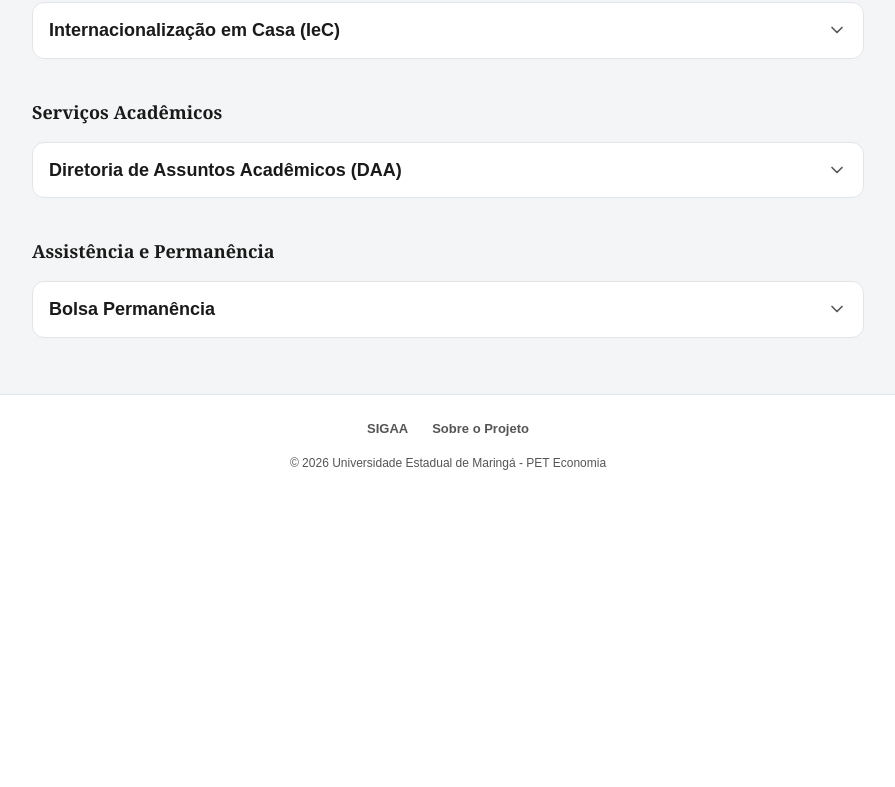
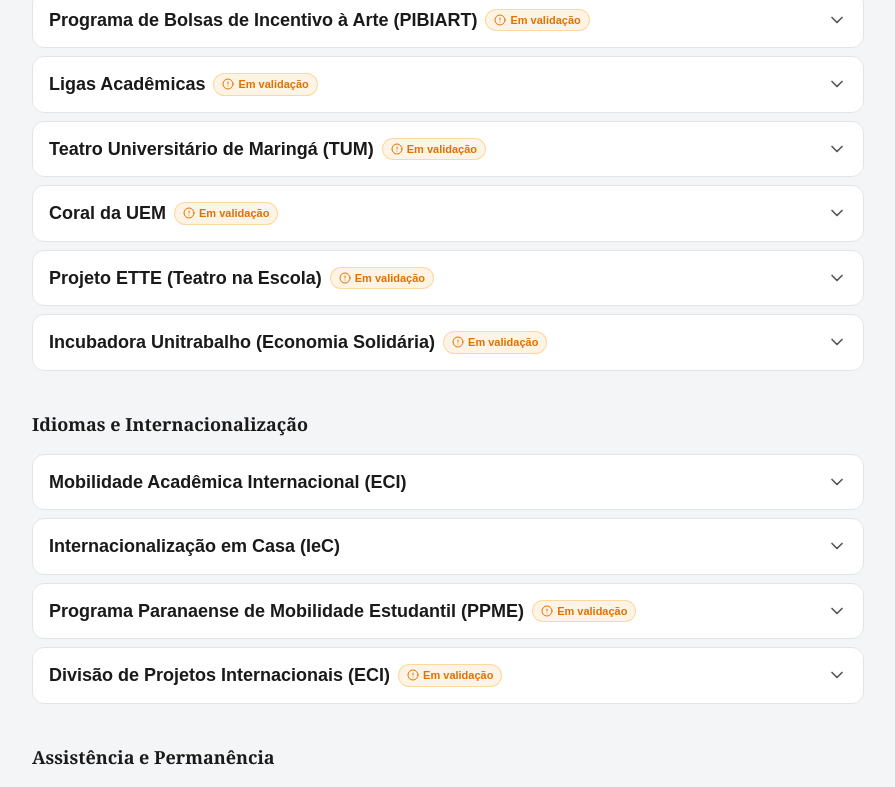
Before and after one commit to paulo-schnaufer/portal-uem, a React (Vite) app: page /explorar in a window 1280 px wide. Shown: the part 1200-1987 px from the top of the page, without its empty margins (192-1087 px from the left). Before the commit the page ends 1696 px from the top, so only its background shows below. Built offline with nearby package versions, Linux system fonts and the light colour scheme.

Commit message:
Adiciona ultimos facilidades e oportunidades

```diff
--- a/src/components/OportunidadeListItem.jsx
+++ b/src/components/OportunidadeListItem.jsx
@@ -1,6 +1,6 @@
 import React, { useState } from 'react';
-import { ChevronDown, ChevronUp } from 'lucide-react';
-import { Link } from 'react-router-dom'; // Novo Import
+import { ChevronDown, ChevronUp, AlertCircle } from 'lucide-react'; // Adicionado AlertCircle
+import { Link } from 'react-router-dom';
 
 export default function OportunidadeListItem({ oportunidade, origem }) {
   const [expandido, setExpandido] = useState(false);
@@ -10,20 +10,32 @@
 
   return (
     <div className="surface-interactive bg-surface mb-2 rounded-xl dark:hover:bg-surface-hover dark:hover:border-uem-verde/40">
-      {/* Cabeçalho da Lista (Inalterado) */}
+      {/* Cabeçalho da Lista */}
       <button
         onClick={() => setExpandido(!expandido)}
         className="w-full text-left p-4 flex flex-col gap-2 outline-none focus-visible:ring-2 focus-visible:ring-uem-verde focus-visible:ring-offset-2 focus-visible:ring-offset-bg"
         aria-expanded={expandido}
       >
         <div className="flex justify-between items-center w-full gap-4">
-          <h3 className="text-[18px] font-bold text-text font-sans leading-tight">
-            {oportunidade.titulo}
-          </h3>
+          <div className="flex items-center gap-2 flex-wrap">
+            <h3 className="text-[18px] font-bold text-text font-sans leading-tight">
+              {oportunidade.titulo}
+            </h3>
+
+            {/* SELO DE NÃO VALIDADO / PENDENTE */}
+            {oportunidade.validado === false && (
+              <span className="inline-flex items-center gap-1 text-[11px] font-semibold bg-amber-500/10 text-amber-600 border border-amber-500/30 px-2 py-0.5 rounded-full">
+                <AlertCircle size={12} />
+                Em validação
+              </span>
+            )}
+          </div>
+
           <span className="text-text-muted shrink-0">
             {expandido ? <ChevronUp size={20} /> : <ChevronDown size={20} />}
           </span>
         </div>
+
         {(oportunidade.valor || oportunidade.prazo) && (
           <div className="flex flex-wrap items-center gap-3 text-[12px] font-bold text-text-muted font-sans">
             {oportunidade.valor && (
@@ -40,16 +52,22 @@
         )}
       </button>
 
-      {/* Corpo Expandido com Novos Botões */}
+      {/* Corpo Expandido */}
       {expandido && (
         <div className="p-4 pt-0">
           <div className="pt-3 border-t border-border">
+            {/* AVISO INFORMATIVO SE NÃO VALIDADO */}
+            {oportunidade.validado === false && (
+              <div className="mb-3 p-2.5 rounded bg-amber-500/10 border border-amber-500/20 text-amber-700 dark:text-amber-400 text-[13px]">
+                ⚠️ <strong>Nota:</strong> Esta informação ainda está em processo de validação oficial com o setor responsável.
+              </div>
+            )}
+
             <p className="text-[15px] font-normal text-text-muted font-sans leading-relaxed mb-4">
               {oportunidade.descricao}
             </p>
 
             <div className="flex flex-wrap items-center gap-3">
-              {/* Botão Secundário: Redireciona internamente para a página de detalhes */}
               <Link
                 to={`/servico/${oportunidade.id}`}
                 className="inline-block bg-bg hover:bg-surface-hover text-text text-[15px] font-bold py-2 px-6 transition-colors font-sans text-center border border-border outline-none focus-visible:ring-2 focus-visible:ring-uem-verde focus-visible:ring-offset-2 focus-visible:ring-offset-bg"
@@ -57,7 +75,6 @@
                 Saber mais
               </Link>
 
-              {/* Botão Principal: Apenas renderizado se o link externo existir */}
               {oportunidade.link && (
                 <a
                   href={oportunidade.link}
--- a/src/data/facilidades.js
+++ b/src/data/facilidades.js
@@ -1,12 +1,14 @@
 export const facilidadesData = [
+  // --- VALIDADOS ---
   {
     id: "restaurante-universitario",
     titulo: "Restaurante Universitário (RU)",
     categoria: "Serviços Acadêmicos",
-    descricao: "Confira o cardápio semanal, valores e regras de acesso ao refeitório central da UEM.",
+    descricao: "Preparo de refeições balanceadas (café da manhã a R$ 2,00, almoço e jantar a R$ 3,90, além de isenção para estudantes de baixa renda cadastrados).",
     link: "http://www.ru.uem.br",
-    tags: ["alimentação", "cardápio", "almoço", "jantar"],
-    destaque: true
+    tags: ["alimentação", "cardápio", "almoço", "jantar", "ru"],
+    destaque: true,
+    validado: true
   },
   {
     id: "biblioteca-central",
@@ -14,8 +16,9 @@
     categoria: "Serviços Acadêmicos",
     descricao: "Acesse o catálogo online, renove seus empréstimos e consulte horários de funcionamento.",
     link: "http://www.bce.uem.br",
-    tags: ["livros", "estudo", "empréstimo", "acervo"],
-    destaque: true
+    tags: ["livros", "estudo", "empréstimo", "acervo", "bce"],
+    destaque: true,
+    validado: true
   },
   {
     id: "diretoria-assuntos-comunitarios",
@@ -23,70 +26,130 @@
     categoria: "Assistência e Permanência",
     descricao: "Informações sobre auxílios, moradia estudantil, apoio psicológico e assistência social.",
     link: "http://www.dca.uem.br",
-    tags: ["bolsas", "auxílio", "psicologia", "moradia"],
-    destaque: false
+    tags: ["bolsas", "auxílio", "psicologia", "moradia", "dca"],
+    destaque: false,
+    validado: true
+  },
+  {
+    id: "diretoria-assuntos-academicos",
+    titulo: "Diretoria de Assuntos Acadêmicos (DAA)",
+    categoria: "Serviços Acadêmicos",
+    descricao: "Setor administrativo do aluno na UEM. Gestão de matrícula, solicitação de histórico escolar e emissão de certificados.",
+    link: "http://www.daa.uem.br",
+    tags: ["matrícula", "histórico escolar", "certificados", "documentos", "daa"],
+    destaque: false,
+    validado: true
+  },
+  {
+    id: "propae",
+    titulo: "Programa de Apoio aos Estudantes com Necessidades Especiais (PROPAE)",
+    categoria: "Assistência e Permanência",
+    descricao: "Promove a inclusão, oferece materiais adaptados, acompanhamento e redução de barreiras de acessibilidade.",
+    link: "http://www.propae.uem.br",
+    tags: ["acessibilidade", "inclusão", "deficiência", "apoio", "propae"],
+    destaque: false,
+    validado: true
   },
   {
     id: "instituto-de-linguas",
     titulo: "Instituto de Línguas (ILG)",
     categoria: "Idiomas e Internacionalização",
-    descricao: "Oferece cursos de idiomas, disponibilizando aulas de inglês, espanhol e francês, com foco na formação no idioma. Os cursos são oferecidos mediante pagamento de matrícula e mensalidades, que variam de R$105,70 a R$235,00.",
+    descricao: "Cursos de idiomas (inglês, espanhol e francês) abertos à comunidade acadêmica e externa com mensalidades acessíveis.",
     link: "http://www.ilg.uem.br",
-    tags: ["inglês", "espanhol", "francês", "idiomas", "cursos"],
-    destaque: false
-  },
-  {
-    id: "propae",
-    titulo: "Programa de Apoio aos Estudantes com Necessidades Especiais (PROPAE)",
-    categoria: "Assistência e Permanência",
-    descricao: "Programa da UEM que oferece apoio a estudantes com deficiência e/ou necessidades educacionais especiais. Promove a inclusão, oferece materiais adaptados, acompanhamento e atua na redução de barreiras de acessibilidade.",
-    link: "http://www.propae.uem.br",
-    tags: ["acessibilidade", "inclusão", "deficiência", "apoio", "necessidades especiais"],
-    destaque: false
+    tags: ["inglês", "espanhol", "francês", "idiomas", "cursos", "ilg"],
+    destaque: false,
+    validado: true
   },
   {
     id: "instituto-de-estudos-japoneses",
     titulo: "Instituto de Estudos Japoneses (IEJ)",
     categoria: "Idiomas e Internacionalização",
-    descricao: "Promove a integração universidade-sociedade através de atividades relacionadas à Língua e Cultura Japonesa, trabalhando para difundir a cultura japonesa.",
+    descricao: "Promove a integração universidade-sociedade através de atividades relacionadas à Língua e Cultura Japonesa.",
     link: "http://www.iej.uem.br",
-    tags: ["japonês", "cultura", "idiomas", "língua japonesa"],
-    destaque: false
-  },
-  {
-    id: "diretoria-assuntos-academicos",
-    titulo: "Diretoria de Assuntos Acadêmicos (DAA)",
-    categoria: "Serviços Acadêmicos",
-    descricao: "Setor administrativo da vida do aluno na UEM. Na DAA, o estudante resolve questões de matrícula, solicita histórico escolar, emite certificados e acompanha toda a sua trajetória documental.",
-    link: "http://www.daa.uem.br",
-    tags: ["matrícula", "histórico escolar", "certificados", "documentos", "graduação"],
-    destaque: false
+    tags: ["japonês", "cultura", "idiomas", "iej"],
+    destaque: false,
+    validado: true
   },
   {
     id: "auxilio-alimentacao",
     titulo: "Auxílio Alimentação",
     categoria: "Assistência e Permanência",
-    descricao: "Concedido aos alunos em situação de vulnerabilidade socioeconômica, com a finalidade de oferecer condições para o atendimento de suas necessidades de alimentação básica e contribuir para a sua permanência na instituição.",
+    descricao: "Concedido a alunos em vulnerabilidade socioeconômica para isenção ou subsídio de refeições no RU.",
     link: "http://www.dca.uem.br",
-    tags: ["alimentação", "auxílio", "vulnerabilidade", "permanência", "assistência"],
-    destaque: false
+    tags: ["alimentação", "auxílio", "vulnerabilidade", "permanência"],
+    destaque: false,
+    validado: true
   },
   {
     id: "central-de-estagio",
     titulo: "Central de Estágio",
     categoria: "Carreira e Extensão",
-    descricao: "Através da Central de Estágio do governo do Paraná, oferece estágio remunerado não obrigatório no campus da UEM. As vagas são abertas para alunos de graduação de todas as instituições de ensino.",
+    descricao: "Intermediação de estágio remunerado não obrigatório no campus por meio do convênio com o Governo do PR.",
     link: "http://www.estagio.uem.br",
-    tags: ["estágio", "remunerado", "vagas", "governo pr", "oportunidade"],
-    destaque: false
+    tags: ["estágio", "remunerado", "vagas", "governo pr"],
+    destaque: false,
+    validado: true
   },
   {
     id: "servico-social-e-psicologico",
     titulo: "Serviço Social e Psicológico (ACOLHE UEM)",
     categoria: "Assistência e Permanência",
-    descricao: "Desenvolve ações para atender demandas psicossociais e socioeconômicas, contribuindo para a permanência do aluno. Inclui o projeto ACOLHE UEM, que orienta estudantes sobre serviços e direitos por meio de rodas de conversa.",
+    descricao: "Ações para atender demandas psicossociais e orientação sobre serviços por meio do projeto ACOLHE UEM.",
     link: "http://www.dca.uem.br",
-    tags: ["psicologia", "serviço social", "acolhe uem", "saúde mental", "apoio"],
-    destaque: false
+    tags: ["psicologia", "serviço social", "acolhe uem", "saúde mental"],
+    destaque: false,
+    validado: true
+  },
+
+  // --- PENDENTES ---
+  {
+    id: "central-de-empregabilidade",
+    titulo: "Central de Empregabilidade",
+    categoria: "Carreira e Extensão",
+    descricao: "Espaço criado para aproximar alunos e egressos do mercado de trabalho e apoiar a inserção profissional.",
+    link: "http://www.uem.br",
+    tags: ["empregabilidade", "carreira", "mercado de trabalho", "egressos"],
+    destaque: false,
+    validado: false
+  },
+  {
+    id: "ambulatorio-uem",
+    titulo: "Ambulatório UEM",
+    categoria: "Assistência e Permanência",
+    descricao: "Atendimento de saúde gratuito com clínica geral, enfermagem e psiquiatria por residentes do HU.",
+    link: "http://www.uem.br",
+    tags: ["saúde", "médico", "ambulatório", "enfermagem", "psiquiatria"],
+    destaque: false,
+    validado: false
+  },
+  {
+    id: "upa-unidade-psicologia-aplicada",
+    titulo: "Unidade de Psicologia Aplicada (UPA-UEM)",
+    categoria: "Assistência e Permanência",
+    descricao: "Serviço-escola do curso de Psicologia que oferece atendimento psicológico gratuito à comunidade.",
+    link: "http://www.uem.br",
+    tags: ["psicologia", "upa", "saúde mental", "atendimento"],
+    destaque: false,
+    validado: false
+  },
+  {
+    id: "nest-startups",
+    titulo: "Núcleo Estratégico para Formação em Startups (NEST)",
+    categoria: "Carreira e Extensão",
+    descricao: "Grupo voltado para formação em startups, empreendedorismo tecnológico e inovação de negócios.",
+    link: "http://www.uem.br",
+    tags: ["nest", "startups", "empreendedorismo", "tecnologia", "inovação"],
+    destaque: false,
+    validado: false
+  },
+  {
+    id: "sav-secretaria-academica-virtual",
+    titulo: "Secretaria Acadêmica Virtual (SAV)",
+    categoria: "Serviços Acadêmicos",
+    descricao: "Portal para consulta de notas, histórico acadêmico e emissão de declarações de matrícula.",
+    link: "https://npd.uem.br/sav",
+    tags: ["sav", "notas", "declarações", "documentos", "disciplinas"],
+    destaque: false,
+    validado: false
   }
 ];
--- a/src/data/oportunidades.js
+++ b/src/data/oportunidades.js
@@ -1,4 +1,5 @@
 export const oportunidadesData = [
+  // --- VALIDADOS ---
   {
     id: "iniciacao-cientifica",
     titulo: "Iniciação Científica (PPG)",
@@ -6,61 +7,68 @@
     descricao: "Editais e orientações gerais para bolsas de pesquisa, inovação e projetos científicos na universidade.",
     link: "http://www.ppg.uem.br",
     tags: ["pesquisa", "pibic", "bolsas", "ciência"],
-    destaque: true
+    destaque: true,
+    validado: true
   },
   {
     id: "pic-iniciacao-cientifica",
     titulo: "Programa de Iniciação Científica (PIC)",
     categoria: "Pesquisa e Ciência",
-    descricao: "Estimula a pesquisa voluntária na graduação por 12 meses (12h/semana) sob orientação docente, culminando em apresentação de resultados científicos.",
+    descricao: "Pesquisa voluntária na graduação por 12 meses sob orientação docente e apresentação científica.",
     link: "http://www.ppg.uem.br",
     tags: ["pesquisa", "pic", "voluntário", "ciência"],
-    destaque: false
+    destaque: false,
+    validado: true
   },
   {
     id: "pibic-bolsas-pesquisa",
     titulo: "Programa Institucional de Bolsas de Iniciação Científica (PIBIC)",
     categoria: "Pesquisa e Ciência",
-    descricao: "Programa remunerado (20h/semana por 12 meses) para desenvolvimento de pesquisas com coleta, análise de dados e apresentação dos resultados no EAIC.",
+    descricao: "Programa remunerado (20h/semana) para desenvolvimento de pesquisas com apresentação no EAIC.",
     link: "http://www.ppg.uem.br",
     tags: ["pesquisa", "pibic", "bolsas", "eaic", "ciência"],
-    destaque: true
+    destaque: true,
+    validado: true
   },
   {
     id: "pibiti-tecnologia-inovacao",
     titulo: "Programa de Iniciação em Desenvolvimento Tecnológico e Inovação (PIBITI)",
     categoria: "Pesquisa e Ciência",
-    descricao: "Bolsas focadas no desenvolvimento de novas tecnologias, inovação, propriedade intelectual e empreendedorismo (20h/semana por 12 meses) com apresentação no EAIC.",
+    descricao: "Bolsas focadas no desenvolvimento de novas tecnologias, inovação e propriedade intelectual.",
     link: "http://www.ppg.uem.br",
     tags: ["tecnologia", "inovação", "pibiti", "bolsas", "empreendedorismo"],
-    destaque: false
+    destaque: false,
+    validado: true
   },
   {
     id: "projetos-extensao",
     titulo: "Pró-Reitoria de Extensão e Cultura (PEC)",
     categoria: "Carreira e Extensão",
-    descricao: "Participe de projetos que conectam a universidade à comunidade e geram horas complementares.",
+    descricao: "Participe de projetos de extensão que conectam a UEM à comunidade e geram horas complementares.",
     link: "http://www.pec.uem.br",
-    tags: ["extensão", "comunidade", "cultura", "horas-complementares"],
-    destaque: false
+    tags: ["extensão", "comunidade", "cultura", "horas complementares"],
+    destaque: false,
+    validado: true
   },
   {
     id: "mobilidade-academica-internacional",
     titulo: "Mobilidade Acadêmica Internacional (ECI)",
     categoria: "Idiomas e Internacionalização",
-    descricao: "Coordenada pelo ECI, promove acordos com instituições estrangeiras, bolsas no exterior, recepção de alunos internacionais e eventos como o Mobility Day.",
+    descricao: "Bolsas e acordos com instituições estrangeiras para intercâmbio de estudantes de graduação.",
     link: "http://www.eci.uem.br",
-    tags: ["intercâmbio", "mobilidade", "exterior", "internacional", "mobility day"],
-    destaque: true
+    tags: ["intercâmbio", "mobilidade", "exterior", "internacional", "eci"],
+    destaque: true,
+    validado: true
   },
   {
     id: "internacionalizacao-em-casa",
     titulo: "Internacionalização em Casa (IeC)",
     categoria: "Idiomas e Internacionalização",
-    descricao: "Promove experiências internacionais no campus por meio de políticas linguísticas, Português para Estrangeiros (PLA), Celpe-Bras e suporte a intercâmbios virtuais (COIL).",
+    descricao: "Experiências internacionais no campus por meio de políticas linguísticas, Português para Estrangeiros e COIL.",
     link: "http://www.eci.uem.br",
-    tags: ["iec", "português", "celpe-bras", "coil", "internacional"],
-    destaque: false
+    tags: ["iec", "português", "celpe bras", "coil", "internacional"],
+    destaque: false,
+    validado: true
   },
   {
     id: "secao-estagios",
@@ -68,52 +76,190 @@
     categoria: "Carreira e Extensão",
     descricao: "Mural de vagas, emissão de termos de compromisso e documentação para estágios obrigatórios.",
     link: "http://www.pen.uem.br",
-    tags: ["estágio", "emprego", "carreira", "prática"],
-    destaque: false
-  },
-  {
-    id: "diretoria-assuntos-academicos",
-    titulo: "Diretoria de Assuntos Acadêmicos (DAA)",
-    categoria: "Serviços Acadêmicos",
-    descricao: "Setor administrativo do aluno na UEM. Gestão de matrícula, solicitação de histórico escolar, emissão de certificados e trajetória documental até a graduação.",
-    link: "http://www.daa.uem.br",
-    tags: ["matrícula", "histórico escolar", "certificados", "documentos"],
-    destaque: false
+    tags: ["estágio", "emprego", "carreira", "pen"],
+    destaque: false,
+    validado: true
   },
   {
     id: "empresas-juniores",
     titulo: "Empresas Juniores (EJ)",
     categoria: "Carreira e Extensão",
-    descricao: "Associações geridas por estudantes que prestam consultoria real com orientação docente, proporcionando vivência empresarial prática na graduação.",
+    descricao: "Associações geridas por estudantes que prestam consultoria real com orientação docente.",
     link: "http://www.uem.br",
-    tags: ["empresa júnior", "consultoria", "empreendedorismo", "prática profissional"],
-    destaque: false
+    tags: ["empresa júnior", "consultoria", "empreendedorismo", "prática"],
+    destaque: false,
+    validado: true
   },
   {
     id: "enactus-uem",
     titulo: "Enactus UEM",
     categoria: "Carreira e Extensão",
-    descricao: "Projeto de extensão que desenvolve soluções sustentáveis e empreendedoras para comunidades vulneráveis, formando líderes focados em impacto social.",
+    descricao: "Desenvolvimento de soluções sustentáveis e empreendedoras para comunidades vulneráveis.",
     link: "http://www.pec.uem.br",
     tags: ["enactus", "empreendedorismo social", "impacto social", "extensão"],
-    destaque: false
+    destaque: false,
+    validado: true
   },
   {
     id: "bolsa-permanencia",
     titulo: "Bolsa Permanência",
     categoria: "Assistência e Permanência",
-    descricao: "Bolsa remunerada exclusiva para graduandos (R$ 8,75/hora, até 4h diárias) com atividades práticas executadas nos diversos setores da UEM.",
+    descricao: "Bolsa remunerada para graduandos com atividades práticas executadas nos setores da UEM.",
     link: "http://www.dca.uem.br",
-    tags: ["bolsa", "remuneração", "permanência", "trabalho", "auxílio"],
-    destaque: true
+    tags: ["bolsas", "remuneração", "permanência", "trabalho", "auxílio"],
+    destaque: true,
+    validado: true
   },
   {
     id: "repositorio-institucional",
     titulo: "Repositório Institucional da UEM (RI-UEM)",
     categoria: "Pesquisa e Ciência",
-    descricao: "Reúne e preserva teses, dissertações, artigos e produções acadêmicas da UEM. Integrado ao Portal de E-books, Periódicos e catálogo online da BCE.",
+    descricao: "Acervo digital de teses, dissertações e artigos acadêmicos da UEM.",
     link: "http://www.bce.uem.br",
     tags: ["repositório", "pesquisa", "teses", "artigos", "e-books", "bce"],
-    destaque: false
+    destaque: false,
+    validado: true
+  },
+
+  // --- PENDENTES ---
+  {
+    id: "ppme-mobilidade-estudantil",
+    titulo: "Programa Paranaense de Mobilidade Estudantil (PPME)",
+    categoria: "Idiomas e Internacionalização",
+    descricao: "Mobilidade estudantil entre as universidades públicas estaduais do Paraná.",
+    link: "http://www.pen.uem.br",
+    tags: ["ppme", "mobilidade", "intercâmbio", "paraná"],
+    destaque: false,
+    validado: false
+  },
+  {
+    id: "prointe-integracao-estudantil",
+    titulo: "Programa de Integração Estudantil (PROINTE)",
+    categoria: "Assistência e Permanência",
+    descricao: "Apoio pedagógico e preceptorias para acadêmicos ingressantes no 1º ano.",
+    link: "http://www.uem.br",
+    tags: ["prointe", "preceptoria", "apoio acadêmico", "reforço"],
+    destaque: false,
+    validado: false
+  },
+  {
+    id: "pibex-bolsas-extensao",
+    titulo: "Programa Institucional de Bolsas de Extensão (PIBEX)",
+    categoria: "Carreira e Extensão",
+    descricao: "Bolsas de extensão (R$ 700,00/mês) para atuação em projetos comunitários da UEM.",
+    link: "http://www.pec.uem.br",
+    tags: ["pibex", "bolsas", "extensão", "comunidade"],
+    destaque: false,
+    validado: false
+  },
+  {
+    id: "pibis-inclusao-social",
+    titulo: "Programa de Bolsas de Inclusão Social (PIBIS)",
+    categoria: "Assistência e Permanência",
+    descricao: "Bolsas voltadas a acadêmicos em vulnerabilidade social ou cotistas inseridos na extensão.",
+    link: "http://www.dca.uem.br",
+    tags: ["pibis", "bolsas", "inclusão social", "cotas", "permanência"],
+    destaque: false,
+    validado: false
+  },
+  {
+    id: "pibiart-bolsas-arte",
+    titulo: "Programa de Bolsas de Incentivo à Arte (PIBIART)",
+    categoria: "Carreira e Extensão",
+    descricao: "Incentivo financeiro para projetos de criação, inovação e produção artística universitária.",
+    link: "http://www.pec.uem.br",
+    tags: ["pibiart", "artes", "cultura", "bolsas"],
+    destaque: false,
+    validado: false
+  },
+  {
+    id: "pet-educacao-tutorial",
+    titulo: "Programa de Educação Tutorial (PET)",
+    categoria: "Pesquisa e Ciência",
+    descricao: "Grupos de aprendizagem tutorial que desenvolvem ações integradas de ensino, pesquisa e extensão.",
+    link: "http://www.pen.uem.br",
+    tags: ["pet", "tutoria", "pesquisa", "ensino", "extensão"],
+    destaque: false,
+    validado: false
+  },
+  {
+    id: "programa-monitoria",
+    titulo: "Programa de Monitoria",
+    categoria: "Serviços Acadêmicos",
+    descricao: "Suporte pedagógico prestado por acadêmicos veteranos em disciplinas específicas da graduação.",
+    link: "http://www.pen.uem.br",
+    tags: ["monitoria", "pedagógico", "ensino", "docência"],
+    destaque: false,
+    validado: false
+  },
+  {
+    id: "bolsa-trabalho",
+    titulo: "Bolsa Trabalho",
+    categoria: "Assistência e Permanência",
+    descricao: "Auxílio financeiro mediante prestação de serviço administrativo/prático nos setores da UEM.",
+    link: "http://www.dca.uem.br",
+    tags: ["bolsa trabalho", "bolsas", "permanência", "auxílio"],
+    destaque: false,
+    validado: false
+  },
+  {
+    id: "ligas-academicas",
+    titulo: "Ligas Acadêmicas",
+    categoria: "Carreira e Extensão",
+    descricao: "Organizações estudantis focadas no aprofundamento prático e científico em áreas específicas.",
+    link: "http://www.uem.br",
+    tags: ["ligas acadêmicas", "extracurricular", "estudantes"],
+    destaque: false,
+    validado: false
+  },
+  {
+    id: "projetos-internacionais-eci",
+    titulo: "Divisão de Projetos Internacionais (ECI)",
+    categoria: "Idiomas e Internacionalização",
+    descricao: "Suporte na captação e estruturação de acordos e projetos de cooperação global.",
+    link: "http://www.eci.uem.br",
+    tags: ["projetos internacionais", "eci", "cooperação", "global"],
+    destaque: false,
+    validado: false
+  },
+  {
+    id: "teatro-universitario-tum",
+    titulo: "Teatro Universitário de Maringá (TUM)",
+    categoria: "Carreira e Extensão",
+    descricao: "Oficinas de formação cênica, criação de espetáculos e difusão teatral universitária.",
+    link: "http://www.pec.uem.br",
+    tags: ["tum", "teatro", "arte", "cultura"],
+    destaque: false,
+    validado: false
+  },
+  {
+    id: "coral-uem",
+    titulo: "Coral da UEM",
+    categoria: "Carreira e Extensão",
+    descricao: "Oficinas de técnica vocal e prática de canto coletivo abertas à comunidade.",
+    link: "http://www.pec.uem.br",
+    tags: ["coral", "música", "canto", "cultura"],
+    destaque: false,
+    validado: false
+  },
+  {
+    id: "projeto-ette-teatro",
+    titulo: "Projeto ETTE (Teatro na Escola)",
+    categoria: "Carreira e Extensão",
+    descricao: "Ações extensionistas de teatro aplicadas ao ambiente das escolas públicas de Maringá.",
+    link: "http://www.pec.uem.br",
+    tags: ["ette", "teatro", "pedagogia", "artes cênicas"],
+    destaque: false,
+    validado: false
+  },
+  {
+    id: "incubadora-unitrabalho",
+    titulo: "Incubadora Unitrabalho (Economia Solidária)",
+    categoria: "Carreira e Extensão",
+    descricao: "Apoio a projetos de economia solidária, feiras artesanais e geração de renda comunitária.",
+    link: "http://www.pec.uem.br",
+    tags: ["unitrabalho", "economia solidária", "incubadora", "renda"],
+    destaque: false,
+    validado: false
   }
 ];
```
